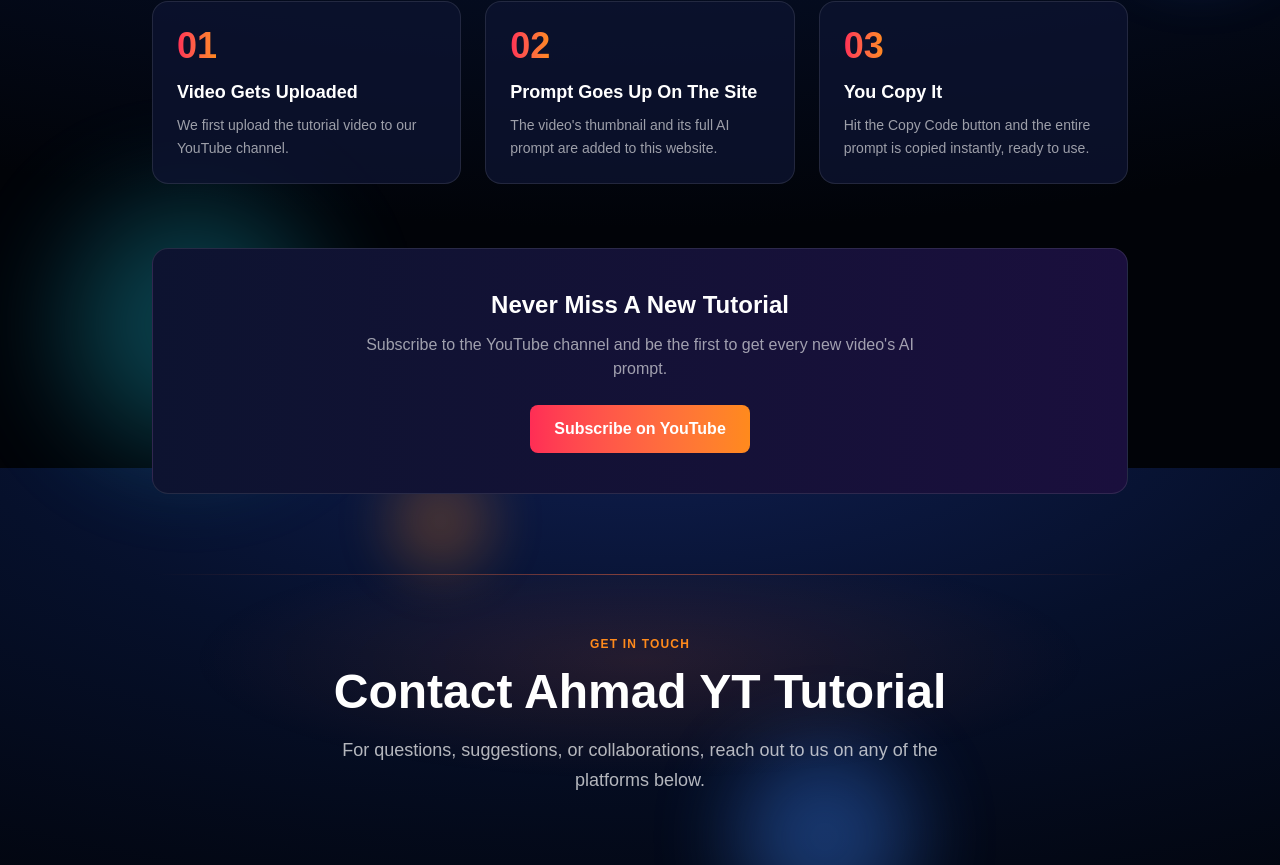
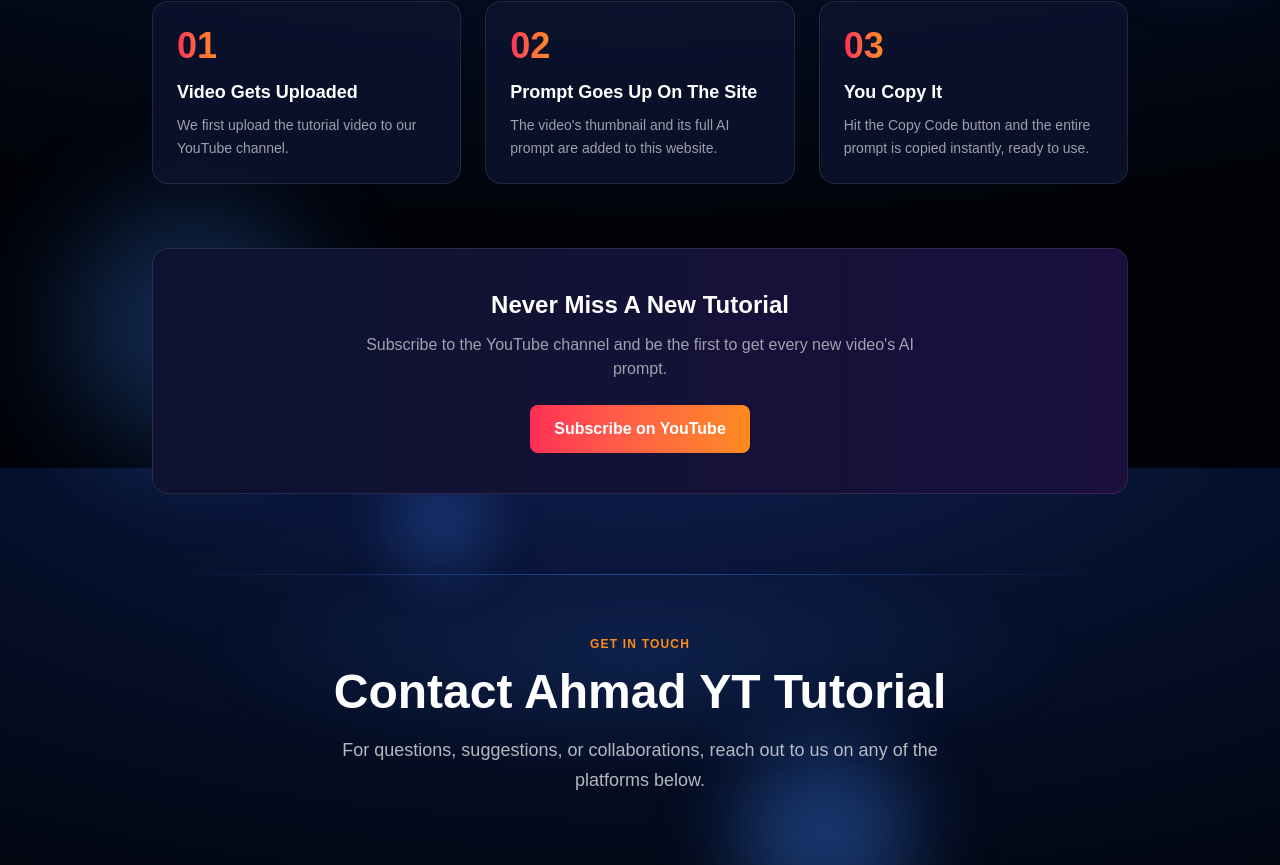
Before and after one commit to hammadansar49-prog/ahmad-yt-tutorials, a Next.js app: page / in a window 1280 px wide. Shown: the part 1932-2797 px from the top of the page. Built offline with nearby package versions, Linux system fonts and the light colour scheme.

Commit message:
Unify ambient glow color to blue across the site to fix color clash

```diff
--- a/src/components/ContactSection.tsx
+++ b/src/components/ContactSection.tsx
@@ -69,12 +69,12 @@ export default function ContactSection({
   return (
     <>
       <div className="relative h-px max-w-5xl mx-auto">
-        <div className="absolute inset-x-4 sm:inset-x-6 h-px bg-gradient-to-r from-transparent via-[#ff6a3d]/50 to-transparent" />
+        <div className="absolute inset-x-4 sm:inset-x-6 h-px bg-gradient-to-r from-transparent via-[#3b82f6]/50 to-transparent" />
       </div>
 
       {showHeading && (
         <section className="relative overflow-hidden">
-          <div className="pointer-events-none absolute inset-0 bg-[radial-gradient(ellipse_50%_60%_at_50%_30%,rgba(255,106,61,0.12),transparent_70%)]" />
+          <div className="pointer-events-none absolute inset-0 bg-[radial-gradient(ellipse_50%_60%_at_50%_30%,rgba(59,130,246,0.14),transparent_70%)]" />
           <div className="relative max-w-5xl mx-auto px-4 sm:px-6 pt-14 pb-16 text-center">
             <span className="inline-block text-xs font-semibold tracking-widest text-[#ff8a1c] uppercase mb-4">
               Get In Touch
--- a/src/components/GlowParticles.tsx
+++ b/src/components/GlowParticles.tsx
@@ -1,14 +1,14 @@
 const particles = [
   { top: "8%", left: "12%", size: 180, color: "#3b82f6", opacity: 0.35, blur: 40, duration: 14, delay: 0, dx: 30, dy: -20 },
-  { top: "20%", left: "78%", size: 140, color: "#ff6a3d", opacity: 0.28, blur: 36, duration: 12, delay: 1.5, dx: -25, dy: 25 },
-  { top: "55%", left: "5%", size: 220, color: "#22d3ee", opacity: 0.22, blur: 50, duration: 16, delay: 0.5, dx: 20, dy: 30 },
+  { top: "20%", left: "78%", size: 140, color: "#3b82f6", opacity: 0.28, blur: 36, duration: 12, delay: 1.5, dx: -25, dy: 25 },
+  { top: "55%", left: "5%", size: 220, color: "#3b82f6", opacity: 0.22, blur: 50, duration: 16, delay: 0.5, dx: 20, dy: 30 },
   { top: "70%", left: "60%", size: 160, color: "#3b82f6", opacity: 0.3, blur: 38, duration: 13, delay: 2, dx: -30, dy: -15 },
-  { top: "35%", left: "45%", size: 120, color: "#ff8a1c", opacity: 0.2, blur: 32, duration: 11, delay: 3, dx: 15, dy: 20 },
-  { top: "85%", left: "20%", size: 150, color: "#22d3ee", opacity: 0.25, blur: 34, duration: 15, delay: 1, dx: -20, dy: -25 },
-  { top: "5%", left: "55%", size: 100, color: "#ff6a3d", opacity: 0.22, blur: 28, duration: 10, delay: 2.5, dx: 25, dy: 15 },
+  { top: "35%", left: "45%", size: 120, color: "#3b82f6", opacity: 0.2, blur: 32, duration: 11, delay: 3, dx: 15, dy: 20 },
+  { top: "85%", left: "20%", size: 150, color: "#3b82f6", opacity: 0.25, blur: 34, duration: 15, delay: 1, dx: -20, dy: -25 },
+  { top: "5%", left: "55%", size: 100, color: "#3b82f6", opacity: 0.22, blur: 28, duration: 10, delay: 2.5, dx: 25, dy: 15 },
   { top: "45%", left: "90%", size: 130, color: "#3b82f6", opacity: 0.25, blur: 32, duration: 12.5, delay: 0.8, dx: -18, dy: 22 },
-  { top: "90%", left: "80%", size: 170, color: "#22d3ee", opacity: 0.2, blur: 42, duration: 17, delay: 3.5, dx: 22, dy: -18 },
-  { top: "62%", left: "32%", size: 90, color: "#ff8a1c", opacity: 0.18, blur: 24, duration: 9, delay: 1.2, dx: -15, dy: 18 },
+  { top: "90%", left: "80%", size: 170, color: "#3b82f6", opacity: 0.2, blur: 42, duration: 17, delay: 3.5, dx: 22, dy: -18 },
+  { top: "62%", left: "32%", size: 90, color: "#3b82f6", opacity: 0.18, blur: 24, duration: 9, delay: 1.2, dx: -15, dy: 18 },
 ];
 
 export default function GlowParticles() {
```
